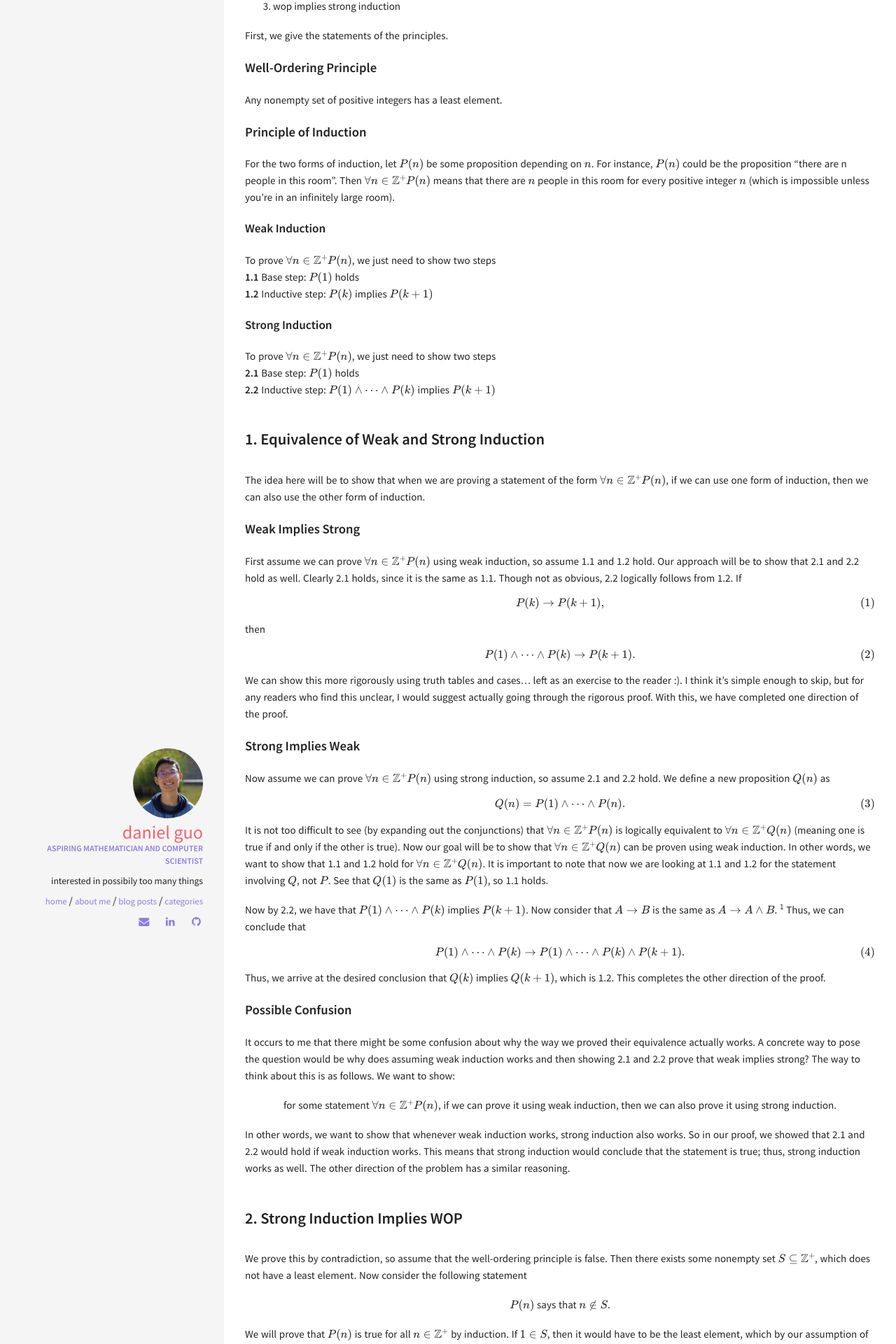
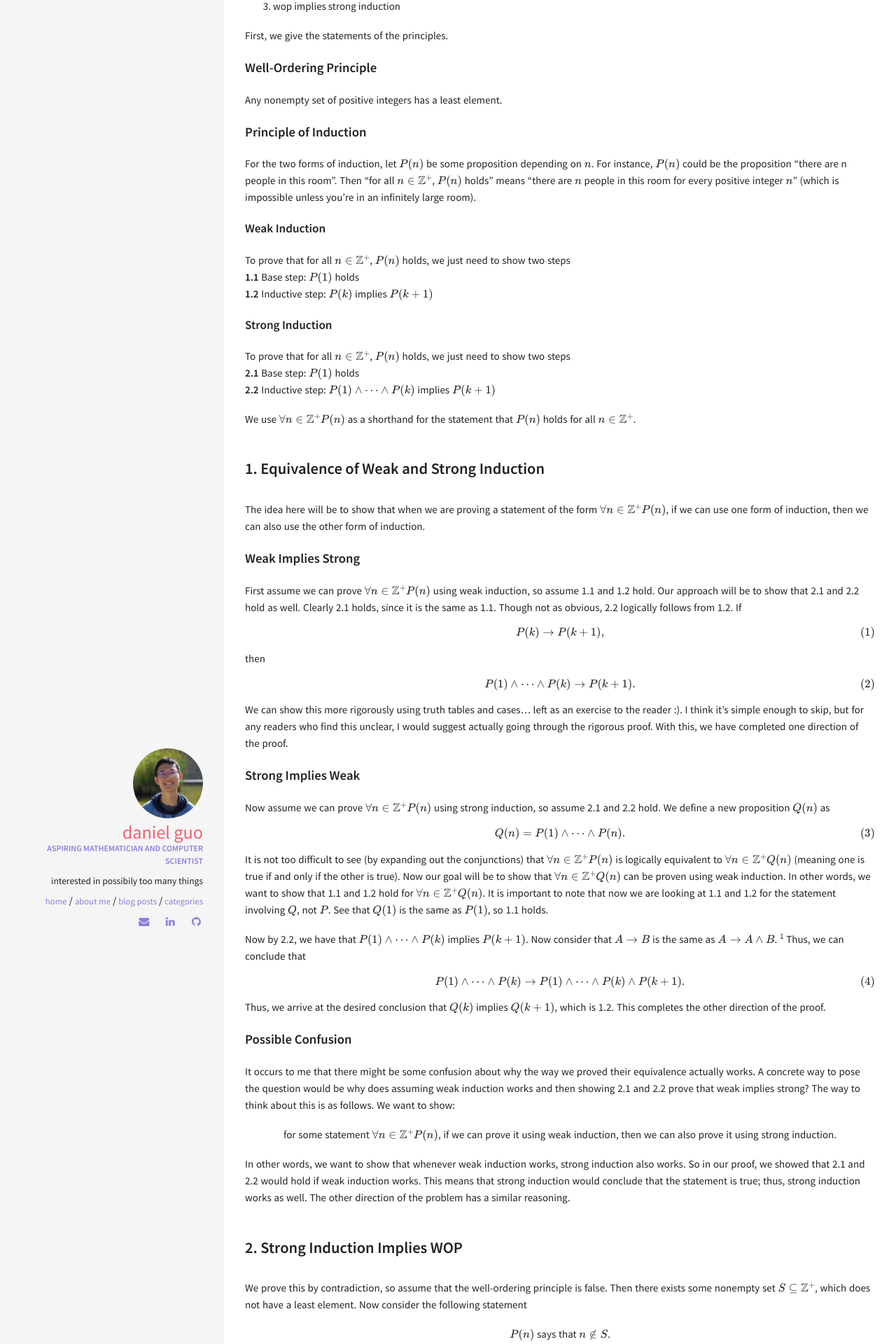
Before and after one commit to d-guo/danielguo.dev_old, a Jekyll site: the page built from _posts/2019-12-21-induction_and_wellordering.md, in a window 1280 px wide. Shown: the part 391-2311 px from the top of the page at 70% size. Built offline with Jekyll 4.4.1, drawn with Linux system fonts in a browser that asks for light colours; formulas are drawn with MathJax 3; comment, search, counter and statistics services are not loaded.

Commit message:
explain for all symbol

```diff
--- a/_posts/2019-12-21-induction_and_wellordering.md
+++ b/_posts/2019-12-21-induction_and_wellordering.md
@@ -20,17 +20,19 @@ Any nonempty set of positive integers has a least element.
 
 
 #### Principle of Induction
-For the two forms of induction, let $P(n)$ be some proposition depending on $n$. For instance, $P(n)$ could be the proposition "there are n people in this room". Then $\forall n \in \mathbb{Z}^{+} P(n)$ means that there are $n$ people in this room for every positive integer $n$ (which is impossible unless you're in an infinitely large room).
+For the two forms of induction, let $P(n)$ be some proposition depending on $n$. For instance, $P(n)$ could be the proposition "there are n people in this room". Then "for all $n \in \mathbb{Z}^{+}$, $P(n)$ holds" means "there are $n$ people in this room for every positive integer $n$" (which is impossible unless you're in an infinitely large room).
 
 ##### Weak Induction
-To prove $\forall n \in \mathbb{Z}^{+} P(n)$, we just need to show two steps <br>
+To prove that for all $n \in \mathbb{Z}^{+}$, $P(n)$ holds, we just need to show two steps <br>
 **1.1** Base step: $P(1)$ holds <br>
 **1.2** Inductive step: $P(k)$ implies $P(k + 1)$
 
 ##### Strong Induction
-To prove $\forall n \in \mathbb{Z}^{+} P(n)$, we just need to show two steps <br>
+To prove that for all $n \in \mathbb{Z}^{+}$, $P(n)$ holds, we just need to show two steps <br>
 **2.1** Base step: $P(1)$ holds <br>
 **2.2** Inductive step: $P(1) \land \dots \land P(k)$ implies $P(k + 1)$
+
+We use $\forall n \in \mathbb{Z}^{+} P(n)$ as a shorthand for the statement that $P(n)$ holds for all $n \in \mathbb{Z}^{+}$.
 
 ### 1. Equivalence of Weak and Strong Induction
 The idea here will be to show that when we are proving a statement of the form $\forall n \in \mathbb{Z}^{+} P(n)$, if we can use one form of induction, then we can also use the other form of induction.
```
